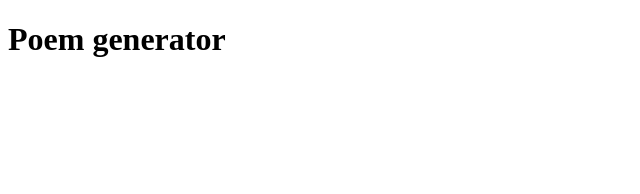
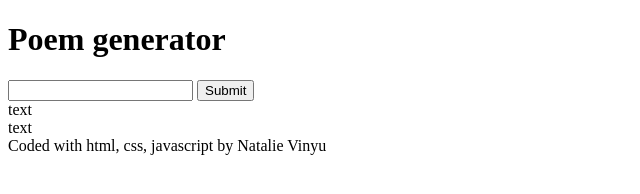
Before and after one commit to NatalieVinyu/shecodesAI, a plain HTML site: page index.html in a window 1280 px wide. Shown: the whole page, without its empty margins (0-640 px from the left). Drawn offline with Linux system fonts and the light colour scheme.

Commit message:
added html components

```diff
--- a/index.html
+++ b/index.html
@@ -6,6 +6,24 @@
   <title>AI Peom Generator</title>
 </head>
 <body>
-  <h1>Poem generator</h1>
+  <header>
+    <h1>Poem generator</h1>
+  </header>
+
+  <main>
+    <form>
+      <input type="search" autocomplete="off"/>
+      <input type="submit" placeholder="Generate" />
+      <label></label>
+    </form>
+
+    <div>
+      text
+      <br />
+      text
+    </div>
+  </main>
+
+  <footer>Coded with html, css, javascript by <a>Natalie Vinyu</a> </footer>
 </body>
 </html>
```
